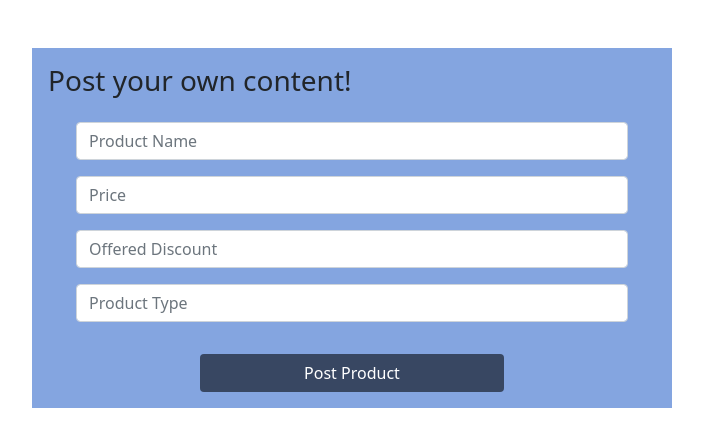
After one commit to tonglin2003/web, a Flask app: page /post in a window 1280 px wide. The commit adds this page. Shown: the top 447 px of the page, without its empty margins (288-991 px from the left). Run offline with Flask 2, Linux system fonts and the light colour scheme; parts of the project's set-up code (start-up, migrations or seed data) failed here and were passed over.

Commit message:
Allow users to add product information into the backend(json) from the frontend

```diff
--- a/app.py
+++ b/app.py
@@ -14,20 +14,18 @@ def pullData():
 
 #adds/update Data into JSON, takes in price(double), discount(double), productType(string)
 # and doesn't return anything
-def writeData(price, discount, productType):
-    # with open("/Users/tonglin/PycharmProjects/webProject/static/mockData.json", )as file:
-    #     listObj = json.load(file)
+def writeData(productName, price, discount, productType):
     listObj = pullData()
 
     listObj.append(
         {
             "productID": listObj[len(listObj)-1]["productID"] + 1,
+            "productName": productName,
             "price": price,
             "discount": discount,
             "productType": productType
         }
     )
-
     with open("/Users/tonglin/PycharmProjects/webProject/static/mockData.json",'w') as file:
         json.dump(listObj, file, indent=4, separators=(',', ': '))
 
@@ -38,13 +36,26 @@ def writeData(price, discount, productType):
 def main():  # put application's code here
     return render_template("index.html")
 
-#function for pulling
-#@app.route('/pull/success'
+@app.route('/post')
+def post_page():
+    return render_template("post_page.html")
 
+#When user fill out all the information and click on the post button, it will return the below function
+# the function takes the user's input and add to the mockData.json and go back to main page
+@app.route('/post/success', methods=["POST"])
+def add_new_product():
+    if request.method == "POST":
+        product_name = request.form['productName']
+        product_price = request.form['price']
+        product_discount = request.form['discount']
+        product_type = request.form['productType']
+        writeData(product_name, product_price, product_discount, product_type)
+    return render_template("index.html")
 
 
 if __name__ == '__main__':
     app.run()
+
 
 
 #------------------------------------------------------------------------
--- a/static/mockData.json
+++ b/static/mockData.json
@@ -16,6 +16,6 @@
         "price": 150,
         "discount": 50,
         "productType": "Clothing"
-    }
+    },
 
 ]
--- a/templates/index.html
+++ b/templates/index.html
@@ -28,7 +28,7 @@
               <a class="nav-link" href="#">Pricing</a>
             </li>
           <li class="nav-item">
-            <button type="button" class="btn btn-primary">Post Product</button>
+            <a href="http://127.0.0.1:5000/post"><button type="button" class="btn btn-primary">Post Product</button></a>
           </li>
           </ul>
         </div>
--- /dev/null
+++ b/templates/post_page.html
@@ -0,0 +1,38 @@
+<!DOCTYPE html>
+    <html lang="en">
+    <head>
+        <meta charset="UTF-8">
+        <title>Post Content</title>
+        <link href="https://cdn.jsdelivr.net/npm/bootstrap@5.0.2/dist/css/bootstrap.min.css" rel="stylesheet" integrity="sha384-EVSTQN3/azprG1Anm3QDgpJLIm9Nao0Yz1ztcQTwFspd3yD65VohhpuuCOmLASjC" crossorigin="anonymous">
+    </head>
+    <body>
+
+    <form action="http://127.0.0.1:5000/post/success" method="POST" style="background:#84a5e0" class="container form mt-5 d-flex flex-column w-50 p-3">
+        <h3>Post your own content!</h3>
+        <div class="row m-3">
+
+            <label>
+                <input type="text" placeholder="Product Name" required name="productName" class="form-control mb-3">
+            </label>
+
+            <label>
+                <input type="number" placeholder="Price" required name="price" min="1" step="0.01" class="form-control mb-3">
+            </label>
+
+            <label>
+                <input type="number" placeholder="Offered Discount" min="0" step="0.01" required name="discount" class="form-control mb-3">
+            </label>
+
+            <label>
+                <input type="text" placeholder="Product Type" required name="productType" class="form-control mb-3">
+            </label>
+        </div>
+
+        <div class="row w-50 m-auto">
+            <button style="background: #384762 !important; color:white" type="submit" class="btn" name="button">Post Product</button>
+        </div>
+
+    </form>
+
+    </body>
+</html>
```
